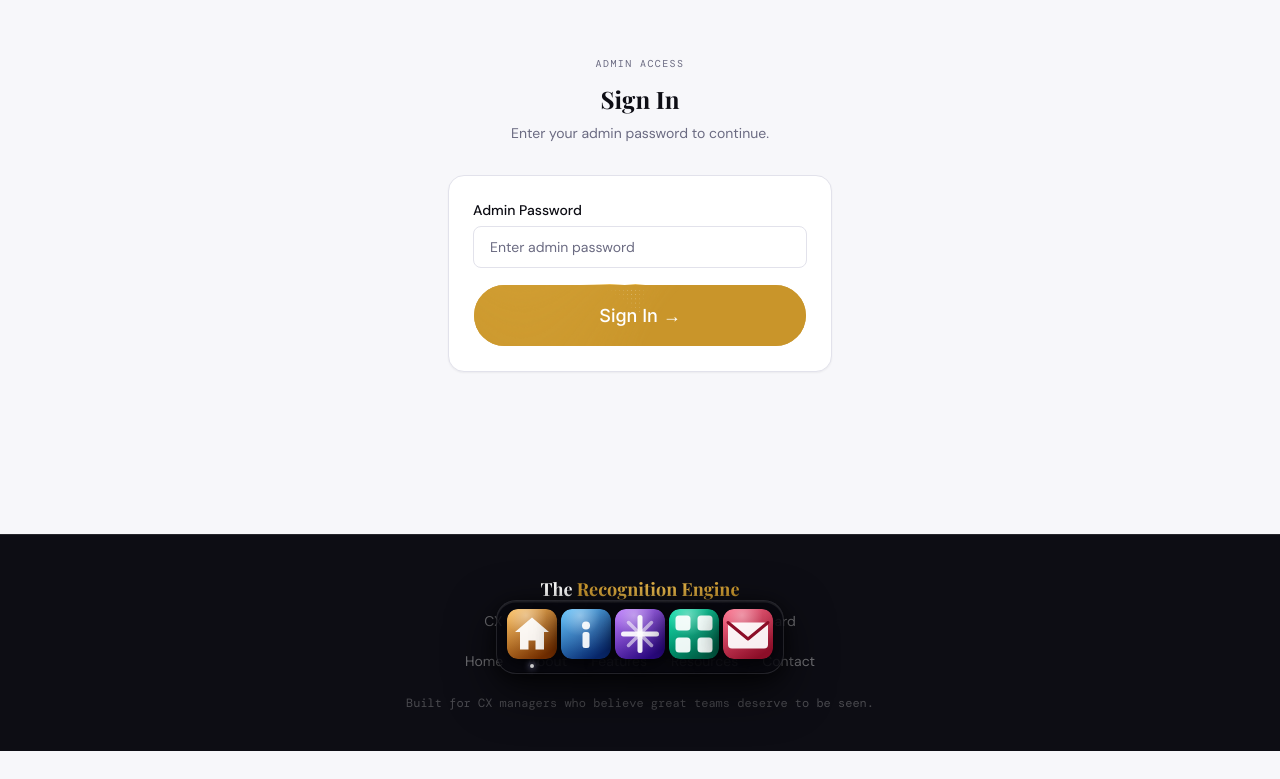
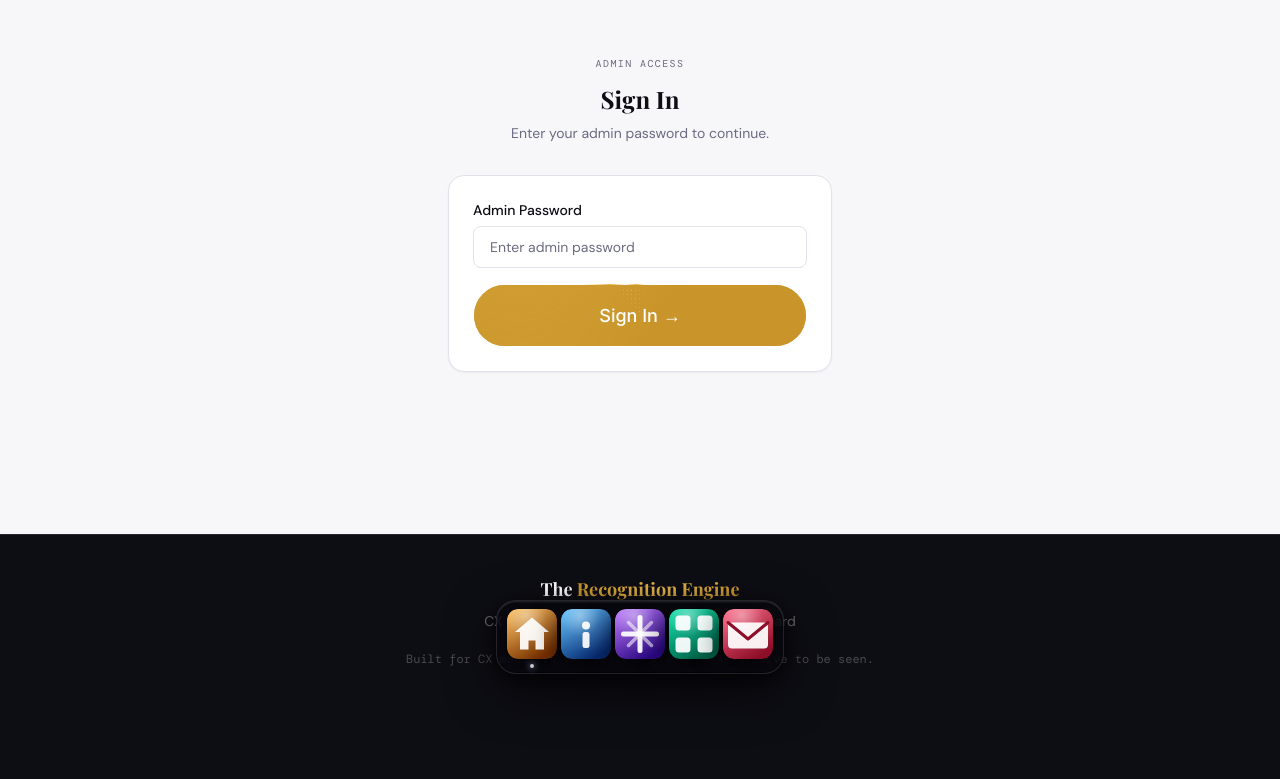
Before and after one commit to ESE-Wahaj/recognition-engine, a Next.js app: page /admin-login in a window 1280 px wide. Shown: the part 106-885 px from the top of the page. Before the commit the page ends 857 px from the top, so only its background shows below. Built offline with nearby package versions, Linux system fonts and the light colour scheme.

Commit message:
buttons fixed ui

```diff
--- a/app/globals.css
+++ b/app/globals.css
@@ -71,6 +71,14 @@ html {
   to { --gradient-angle-badge: 360deg; }
 }
 
+/* ── Hero buttons — compact on mobile ───────────────────────────── */
+@media (max-width: 639px) {
+  .hero-btn {
+    padding: 0.7rem 1.1rem !important;
+    font-size: 0.82rem !important;
+  }
+}
+
 .shimmer-badge {
   animation: shimmer-badge 3s linear infinite;
   background: linear-gradient(rgba(30, 20, 10, 0.5), rgba(30, 20, 10, 0.5)) padding-box,
--- a/app/page.tsx
+++ b/app/page.tsx
@@ -353,12 +353,12 @@ export default async function HomePage() {
             </p>
           </div>
 
-          <div className="flex flex-wrap gap-3 justify-center">
+          <div className="flex gap-2 sm:gap-3 justify-center">
             <a href="#features" className="inline-flex">
-              <ShinyButton colorScheme="gold">Explore Features →</ShinyButton>
+              <ShinyButton colorScheme="gold" className="hero-btn">Explore Features →</ShinyButton>
             </a>
             <a href="#resources" className="inline-flex">
-              <ShinyButton colorScheme="teal">Access Resources</ShinyButton>
+              <ShinyButton colorScheme="teal" className="hero-btn">Access Resources</ShinyButton>
             </a>
           </div>
         </div>
--- a/components/Footer.tsx
+++ b/components/Footer.tsx
@@ -1,6 +1,6 @@
 export function Footer() {
   return (
-    <footer className="bg-ink border-t border-white/10 py-10 text-center">
+    <footer className="bg-ink border-t border-white/10 pt-10 pb-28 text-center">
       <div className="max-w-5xl mx-auto px-6">
         <div className="font-display text-lg font-bold text-white mb-2">
           The{' '}
@@ -12,23 +12,6 @@ export function Footer() {
           </span>
         </div>
         <p className="text-sm text-white/40 mb-5">CX Team Performance & Recognition Dashboard</p>
-        <div className="flex items-center justify-center gap-6 mb-6 flex-wrap">
-          {[
-            { href: '#hero', label: 'Home' },
-            { href: '#about', label: 'About' },
-            { href: '#features', label: 'Features' },
-            { href: '#resources', label: 'Resources' },
-            { href: '#contact', label: 'Contact' },
-          ].map(({ href, label }) => (
-            <a
-              key={href}
-              href={href}
-              className="text-sm text-white/40 hover:text-white/70 transition-colors"
-            >
-              {label}
-            </a>
-          ))}
-        </div>
         <p className="font-mono text-xs text-white/25">
           Built for CX managers who believe great teams deserve to be seen.
         </p>
```
